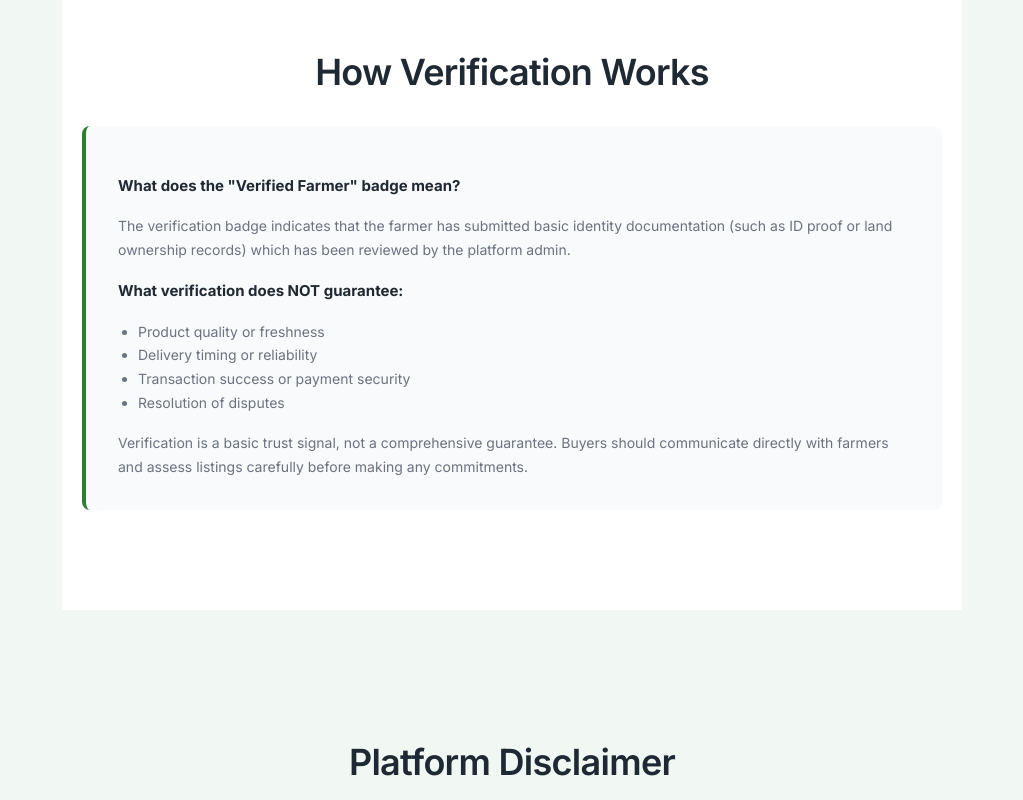
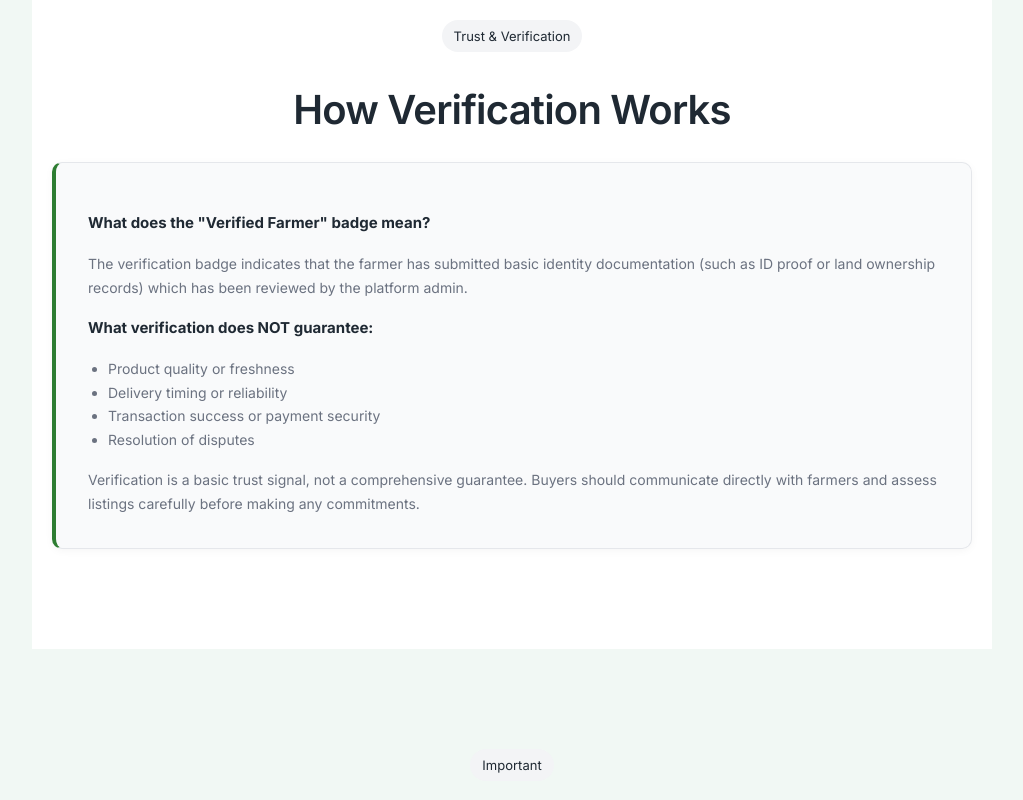
Before and after one commit to sanjanb/k-tech-nain, a Next.js app: page / in a window 1280 px wide. Shown: the part 1200-2000 px from the top of the page, without its empty margins (128-1151 px from the left). Built offline with nearby package versions, Linux system fonts and the light colour scheme; no server answers.

Commit message:
fix: enhance layout and styling of HomePage sections for improved visual appeal

```diff
--- a/app/page.jsx
+++ b/app/page.jsx
@@ -131,18 +131,21 @@ export default function HomePage() {
         id="verification"
         style={{
           padding: "clamp(60px, 10vw, 100px) 20px",
-          maxWidth: 900,
+          maxWidth: 960,
           margin: "0 auto",
           background: "var(--color-white)",
         }}
       >
+        <div style={{ textAlign: "center", marginBottom: 12 }}>
+          <span style={chipStyle}>Trust & Verification</span>
+        </div>
         <h2
           style={{
-            fontSize: "clamp(24px, 4vw, 36px)",
+            fontSize: "clamp(26px, 4.5vw, 40px)",
             fontWeight: 600,
             color: "var(--color-text-primary)",
             textAlign: "center",
-            marginBottom: "clamp(24px, 4vw, 32px)",
+            marginBottom: "clamp(20px, 4vw, 28px)",
             letterSpacing: "-0.02em",
           }}
         >
@@ -152,7 +155,9 @@ export default function HomePage() {
           style={{
             background: "#F9FAFB",
             padding: "clamp(24px, 4vw, 32px)",
-            borderRadius: 8,
+            borderRadius: 10,
+            border: "1px solid #E5E7EB",
+            boxShadow: "0 2px 8px rgba(0,0,0,0.04)",
             borderLeft: "4px solid var(--color-primary)",
           }}
         >
@@ -222,18 +227,21 @@ export default function HomePage() {
         id="disclaimer"
         style={{
           padding: "clamp(60px, 10vw, 100px) 20px",
-          maxWidth: 900,
+          maxWidth: 960,
           margin: "0 auto",
           background: "var(--color-bg)",
         }}
       >
+        <div style={{ textAlign: "center", marginBottom: 12 }}>
+          <span style={chipStyle}>Important</span>
+        </div>
         <h2
           style={{
-            fontSize: "clamp(24px, 4vw, 36px)",
+            fontSize: "clamp(26px, 4.5vw, 40px)",
             fontWeight: 600,
             color: "var(--color-text-primary)",
             textAlign: "center",
-            marginBottom: "clamp(24px, 4vw, 32px)",
+            marginBottom: "clamp(20px, 4vw, 28px)",
             letterSpacing: "-0.02em",
           }}
         >
@@ -243,8 +251,9 @@ export default function HomePage() {
           style={{
             background: "var(--color-white)",
             padding: "clamp(24px, 4vw, 32px)",
-            borderRadius: 8,
+            borderRadius: 10,
             border: "1px solid #E5E7EB",
+            boxShadow: "0 2px 8px rgba(0,0,0,0.04)",
           }}
         >
           <p
```
